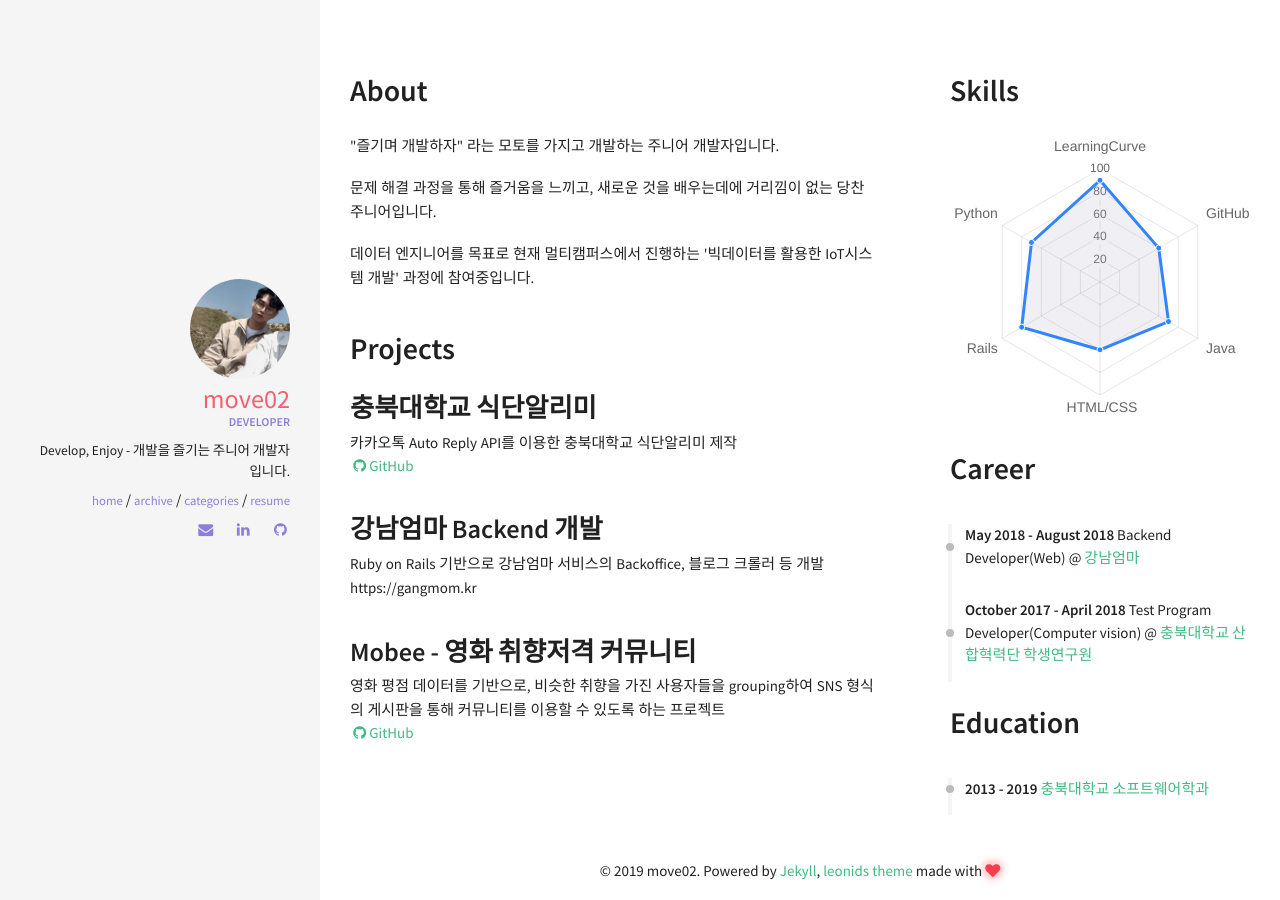
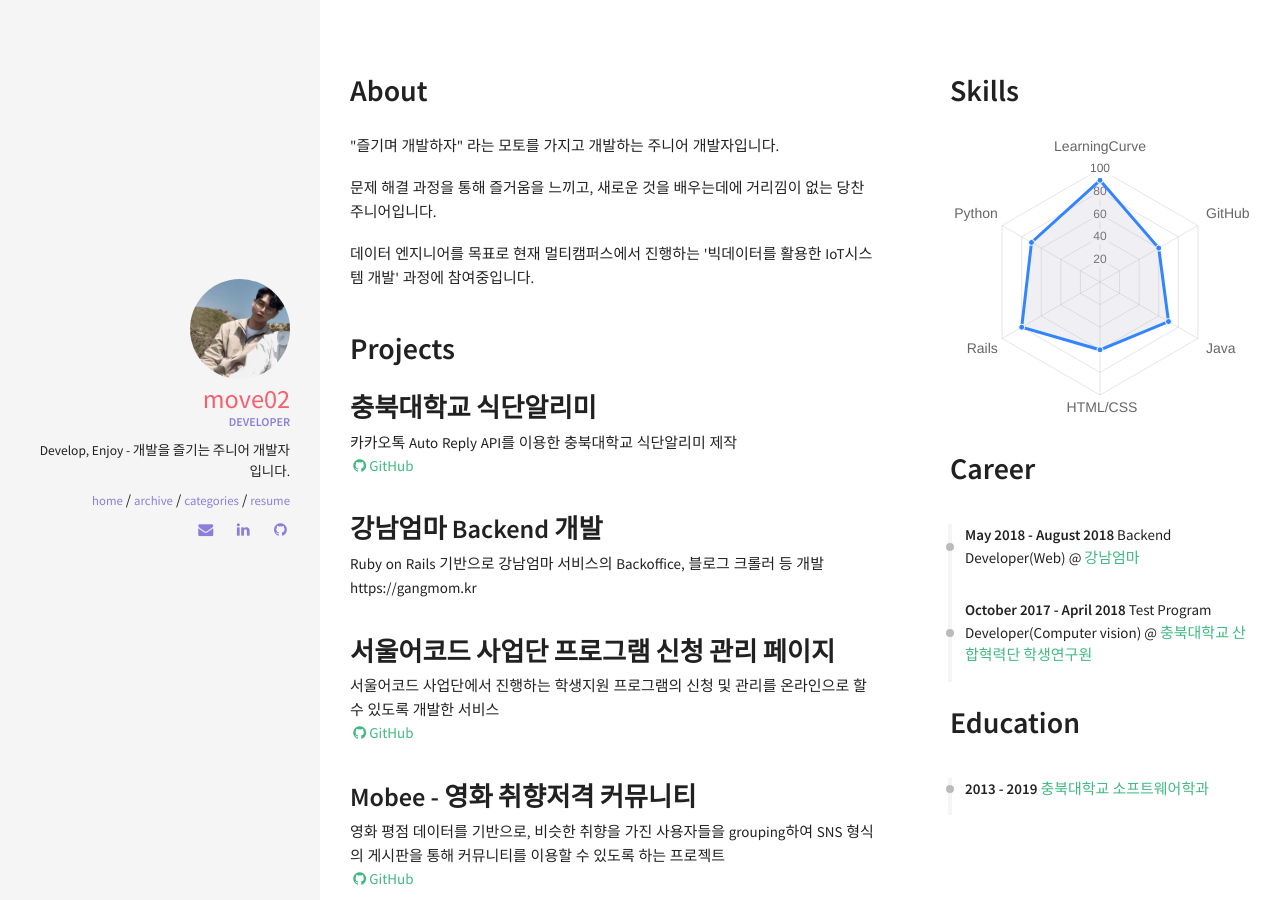
Before and after one commit to move02/move02.github.io, a Jekyll site: the page built from resume.html, in a window 1280 px wide. Built offline with Jekyll 4.4.1, drawn with Linux system fonts in a browser that asks for light colours; nearby versions of some CDN libraries.

Commit message:
Add url to resume

```diff
--- a/_data/index/projects.yml
+++ b/_data/index/projects.yml
@@ -1,13 +1,19 @@
-- name: 충북대학교 식단알리미
+- name: <a href="https://move02.github.io/articles/2019-06/%EC%8B%9D%EB%8B%A8%EC%95%8C%EB%A6%AC%EB%AF%B8">충북대학교 식단알리미</a>
   descr: 카카오톡 Auto Reply API를 이용한 충북대학교 식단알리미 제작
   image: /img/alimi.png
   github: https://github.com/jinmay/CBNU_menu
 
-- name: 강남엄마 Backend 개발
-  descr: Ruby on Rails 기반으로 강남엄마 서비스의 Backoffice, 블로그 크롤러 등 개발 https://gangmom.kr
+- name: <a href="https://move02.github.io/articles/2019-06/%EA%B0%95%EB%82%A8%EC%97%84%EB%A7%88-%EA%B2%BD%EB%A0%A5%EC%9A%94%EC%95%BD">강남엄마 Backend 개발</a>
+  descr: Ruby on Rails 기반으로 강남엄마 서비스의 Backoffice, 블로그 크롤러 등 개발 <br>https://gangmom.kr
   image: /img/gangmom.png
 
-- name: Mobee - 영화 취향저격 커뮤니티
+- name: <a href="https://move02.github.io/articles/2019-07/%EC%84%9C%EC%9A%B8%EC%96%B4%EC%BD%94%EB%93%9C-%EC%82%AC%EC%97%85%EB%8B%A8-%ED%94%84%EB%A1%9C%EA%B7%B8%EB%9E%A8-%EC%8B%A0%EC%B2%AD-%EA%B4%80%EB%A6%AC">서울어코드 사업단 프로그램 신청 관리 페이지</a>
+  descr: 서울어코드 사업단에서 진행하는 학생지원 프로그램의 신청 및 관리를 온라인으로 할 수 있도록 개발한 서비스
+  image: /img/accord.png
+  github: https://github.com/move02/applyform
+
+
+- name: <a href="https://move02.github.io/articles/2019-06/Mobee-%EC%98%81%ED%99%94-%EC%B7%A8%ED%96%A5%EC%A0%80%EA%B2%A9-%EC%BB%A4%EB%AE%A4%EB%8B%88%ED%8B%B0">Mobee - 영화 취향저격 커뮤니티</a>
   descr: 영화 평점 데이터를 기반으로, 비슷한 취향을 가진 사용자들을 grouping하여 SNS 형식의 게시판을 통해 커뮤니티를 이용할 수 있도록 하는 프로젝트
   image: /img/mobee_index.png
   github: https://github.com/move02/bigdata-project
```
